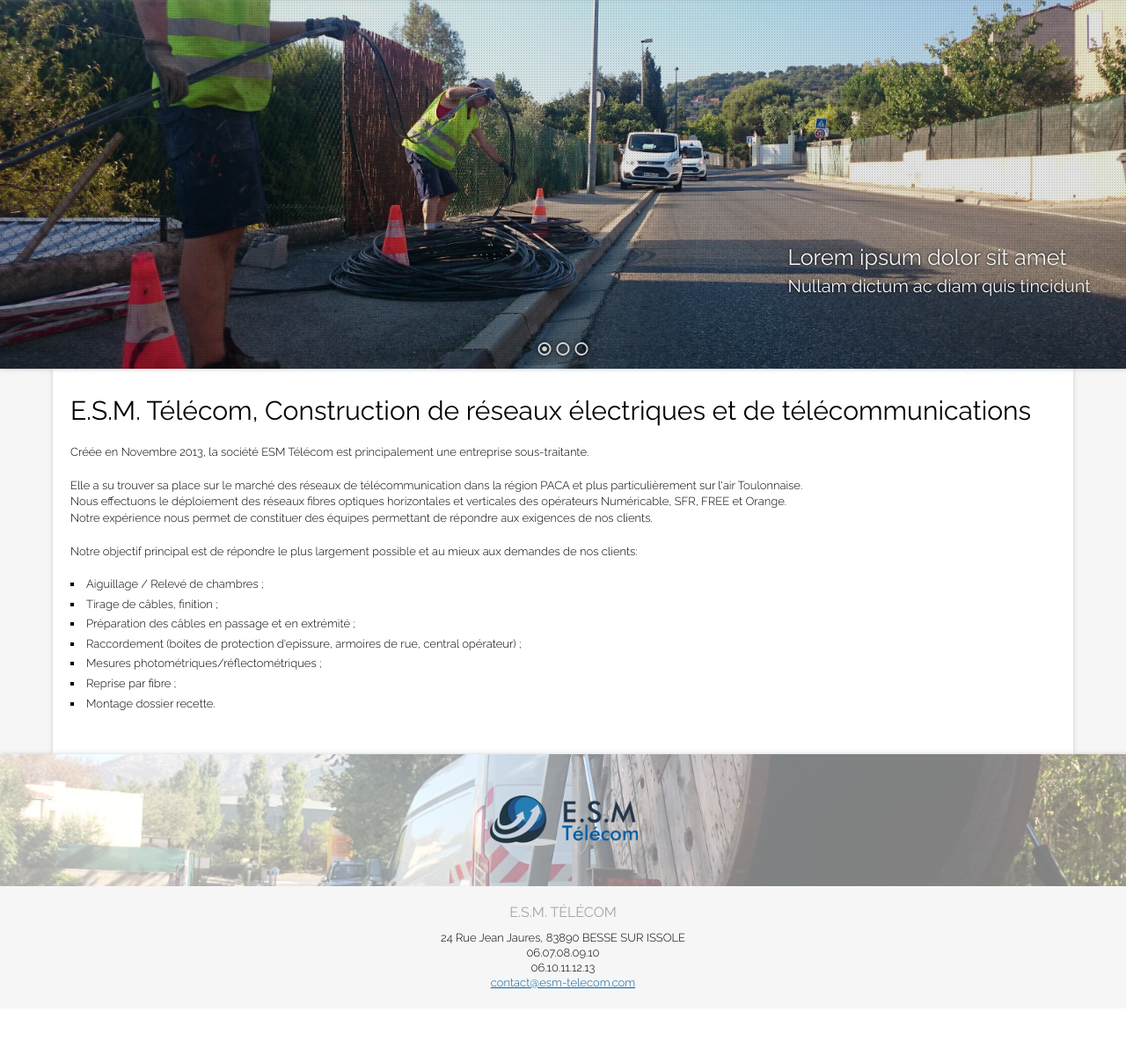
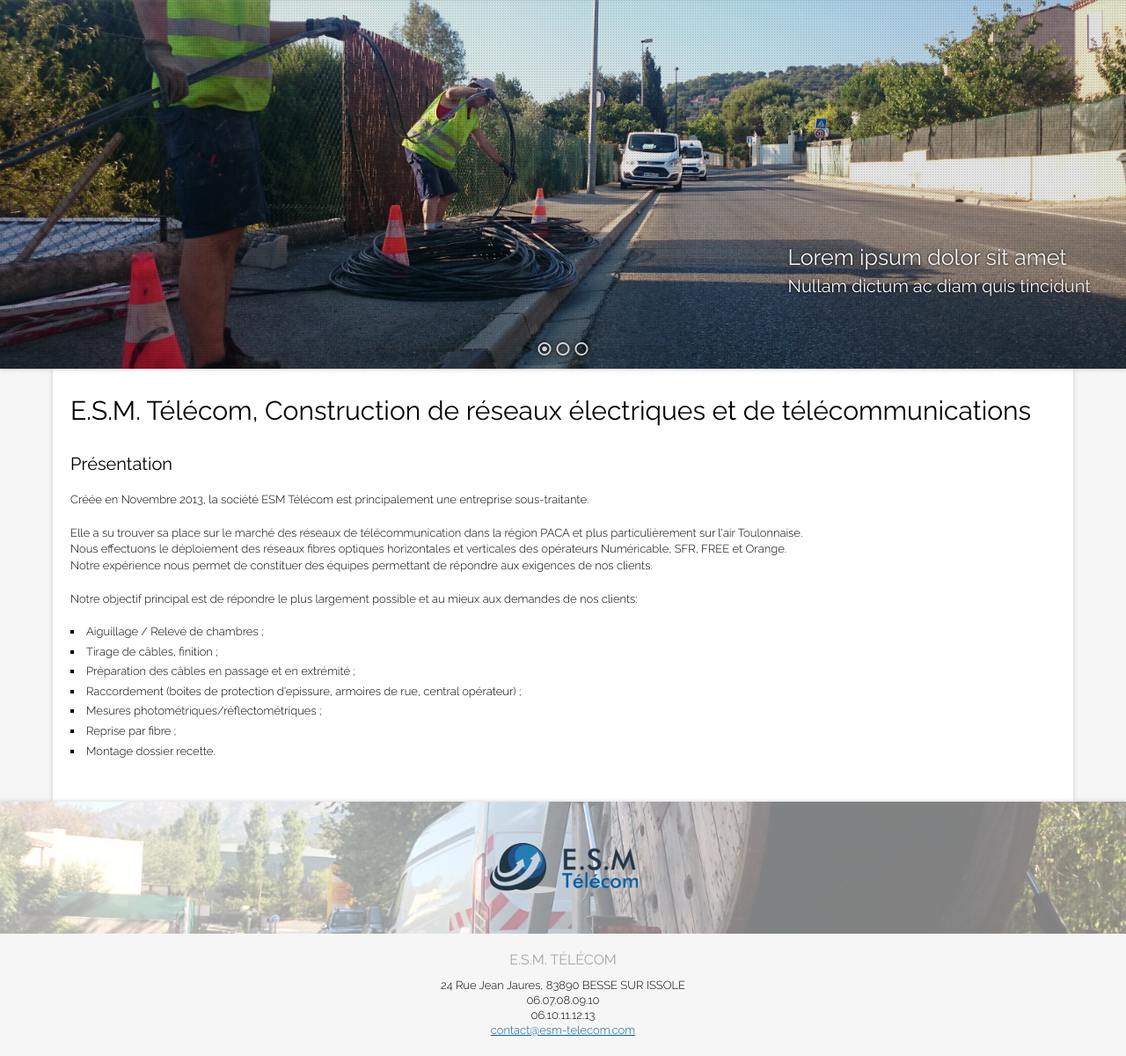
Before and after one commit to ruiadr/esm, a PHP site: page / in a window 1280 px wide. Shown: the part 81-1281 px from the top of the page at 88% size. Before the commit the page ends 1204 px from the top, so only its background shows below. Run offline with PHP 8.4, Linux system fonts and the light colour scheme; some libraries are stand-ins or nearby versions.

Commit message:
Corrections HTML

```diff
--- a/includes/footer.php
+++ b/includes/footer.php
@@ -1,5 +1,6 @@
 <footer>
     <section class="top">
+        <h2>E.S.M. Télécom</h2>
         <a href="/" title="E.S.M. Télécom, Construction de réseaux électriques et de télécommunications">
           <img src="./images/logo.png" alt="E.S.M. Télécom, Construction de réseaux électriques et de télécommunications" />
         </a>
--- a/includes/head.php
+++ b/includes/head.php
@@ -8,11 +8,11 @@
 
 <meta name="google-site-verification" content="" />
 
-<link rel="apple-touch-icon" href="" />
-<link rel="icon" type="image/x-icon" href="" />
+<link rel="apple-touch-icon" href="/">
+<link rel="icon" type="image/x-icon" href="/">
 
-<link rel="canonical" href="/" />
-<link rel="index" title="Accueil du site" href="/" />
+<link rel="canonical" href="/">
+<link rel="index" title="Accueil du site" href="/">
 
 <link href="http://fonts.googleapis.com/css?family=Raleway:300,400,700" rel="stylesheet" type="text/css" />
 <link href="stylesheets/fonts/styles.css" media="screen, projection" rel="stylesheet" type="text/css" />
--- a/includes/header.php
+++ b/includes/header.php
@@ -3,7 +3,7 @@
         <div class="container">
             <h1>
                 <a href="/" title="E.S.M. Télécom, Construction de réseaux électriques et de télécommunications">
-                    <img src="images/logo.png" alt"E.S.M. Télécom, Construction de réseaux électriques et de télécommunications" />
+                    <img src="images/logo.png" alt="E.S.M. Télécom, Construction de réseaux électriques et de télécommunications" />
                 </a>
             </h1>
             <nav>
--- a/includes/homepage.php
+++ b/includes/homepage.php
@@ -4,6 +4,7 @@
             <h1>E.S.M. Télécom, Construction de réseaux électriques et de télécommunications</h1>
         </header>
         <section class="rich">
+            <h2>Présentation</h2>
             <p>Créée en Novembre 2013, la société ESM Télécom est principalement une entreprise sous-traitante.</p>
             <p>
                 Elle a su trouver sa place sur le marché des réseaux de télécommunication dans la région PACA et plus particulièrement sur l'air Toulonnaise.
--- a/sass/screen.scss
+++ b/sass/screen.scss
@@ -346,6 +346,7 @@ body > footer {
         height: 150px;
         position: relative;
         width: 100%;
+        > h2 {display: none;}
         span.trame {
             background-color: rgba(255, 255, 255, 0.5);
             display: block;
--- a/stylesheets/screen.css
+++ b/stylesheets/screen.css
@@ -558,13 +558,17 @@ body > footer section.top {
   width: 100%;
 }
 /* line 349, ../sass/screen.scss */
+body > footer section.top > h2 {
+  display: none;
+}
+/* line 350, ../sass/screen.scss */
 body > footer section.top span.trame {
   background-color: rgba(255, 255, 255, 0.5);
   display: block;
   height: 100%;
   width: 100%;
 }
-/* line 355, ../sass/screen.scss */
+/* line 356, ../sass/screen.scss */
 body > footer section.top a {
   display: block;
   left: 50%;
@@ -574,17 +578,17 @@ body > footer section.top a {
   top: 50%;
   z-index: 100;
 }
-/* line 363, ../sass/screen.scss */
+/* line 364, ../sass/screen.scss */
 body > footer section.top a img {
   display: block;
 }
-/* line 366, ../sass/screen.scss */
+/* line 367, ../sass/screen.scss */
 body > footer section.bottom {
   padding-bottom: 20px;
   padding-top: 20px;
   text-align: center;
 }
-/* line 370, ../sass/screen.scss */
+/* line 371, ../sass/screen.scss */
 body > footer section.bottom h2 {
   color: #a6a6a6;
   font-size: 1.6em;
@@ -593,19 +597,19 @@ body > footer section.bottom h2 {
   margin-bottom: 10px;
   text-transform: uppercase;
 }
-/* line 378, ../sass/screen.scss */
+/* line 379, ../sass/screen.scss */
 body > footer section.bottom li {
   color: black;
   font-size: 1.3em;
   font-weight: 300;
   line-height: 1.3em;
 }
-/* line 383, ../sass/screen.scss */
+/* line 384, ../sass/screen.scss */
 body > footer section.bottom li a {
   color: #0661a6;
   text-decoration: underline;
 }
-/* line 386, ../sass/screen.scss */
+/* line 387, ../sass/screen.scss */
 body > footer section.bottom li a:hover {
   text-decoration: none;
 }
```
